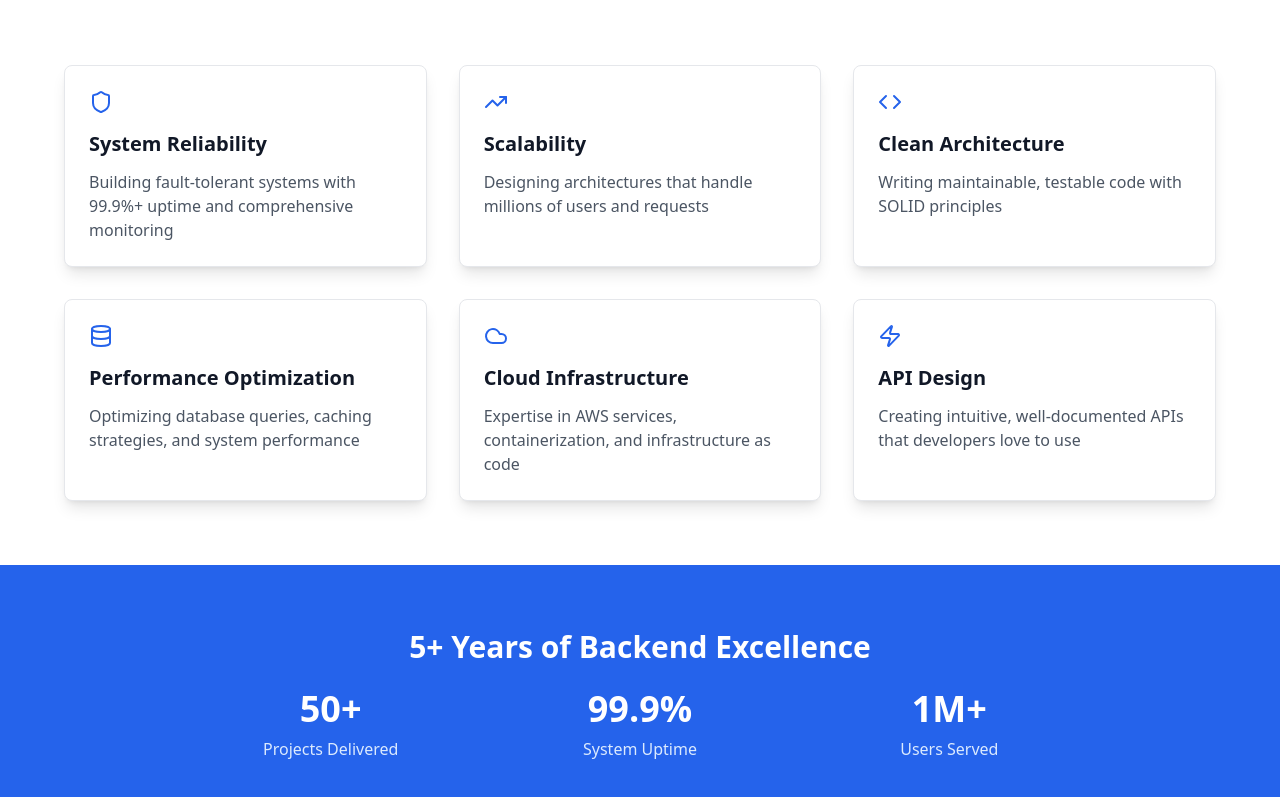
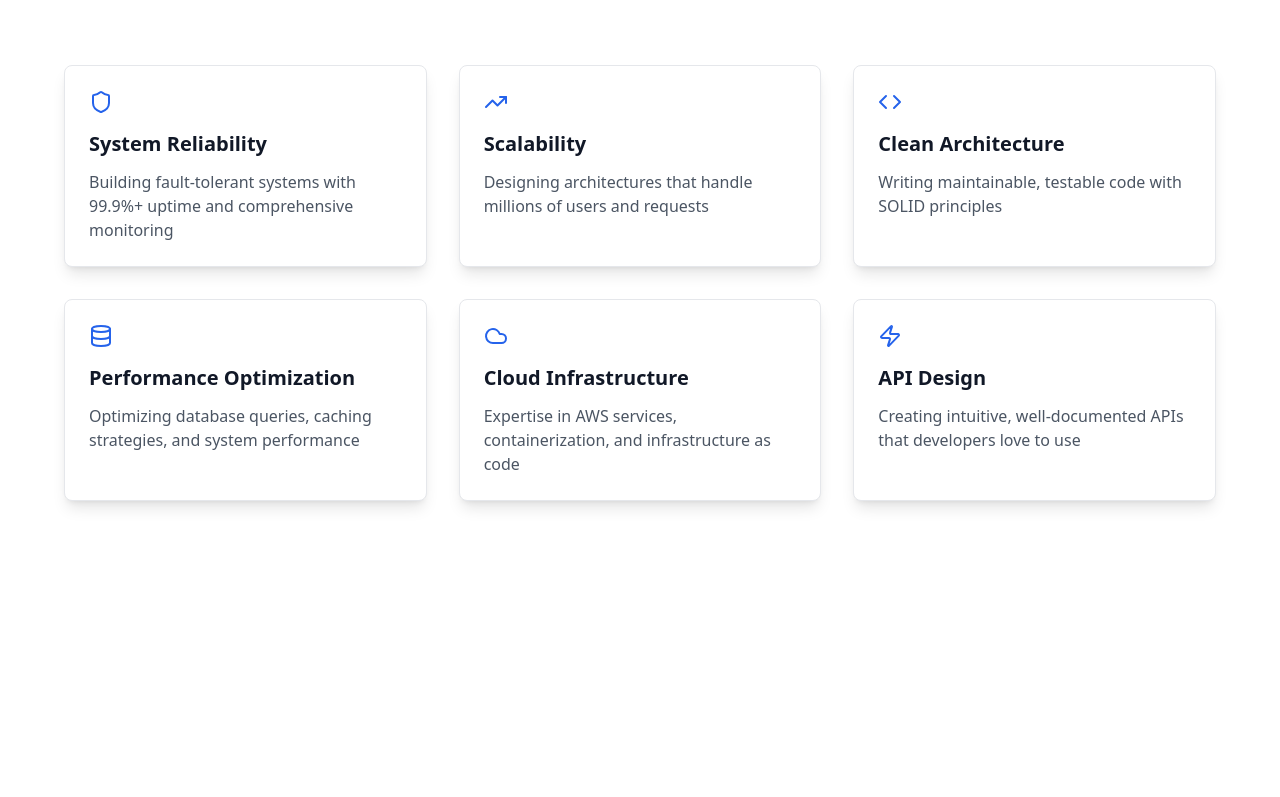
Before and after one commit to sarangspadalkar/sarangspadalkar.github.io, a React (Vite) app: page /about in a window 1280 px wide. Shown: the part 1528-2325 px from the top of the page. After the commit the page ends 2093 px from the top, so only its background shows below. Built offline with nearby package versions, Linux system fonts and the light colour scheme.

Commit message:
remove experience summary section

```diff
--- a/src/pages/About.tsx
+++ b/src/pages/About.tsx
@@ -226,36 +226,6 @@ const About = () => {
                     </div>
                 </div>
             </section>
-
-            {/* Experience Summary */}
-            <section className="section-padding bg-primary-600 dark:bg-primary-700">
-                <div className="max-w-4xl mx-auto text-center">
-                    <motion.div
-                        initial={{opacity: 0, y: 20}}
-                        whileInView={{opacity: 1, y: 0}}
-                        transition={{duration: 0.6}}
-                        viewport={{once: true}}
-                    >
-                        <h2 className="text-3xl font-bold text-white mb-6">
-                            5+ Years of Backend Excellence
-                        </h2>
-                        <div className="grid grid-cols-1 md:grid-cols-3 gap-8">
-                            <div className="text-center">
-                                <div className="text-4xl font-bold text-white mb-2">50+</div>
-                                <div className="text-primary-100">Projects Delivered</div>
-                            </div>
-                            <div className="text-center">
-                                <div className="text-4xl font-bold text-white mb-2">99.9%</div>
-                                <div className="text-primary-100">System Uptime</div>
-                            </div>
-                            <div className="text-center">
-                                <div className="text-4xl font-bold text-white mb-2">1M+</div>
-                                <div className="text-primary-100">Users Served</div>
-                            </div>
-                        </div>
-                    </motion.div>
-                </div>
-            </section>
         </div>
     );
 };
```
